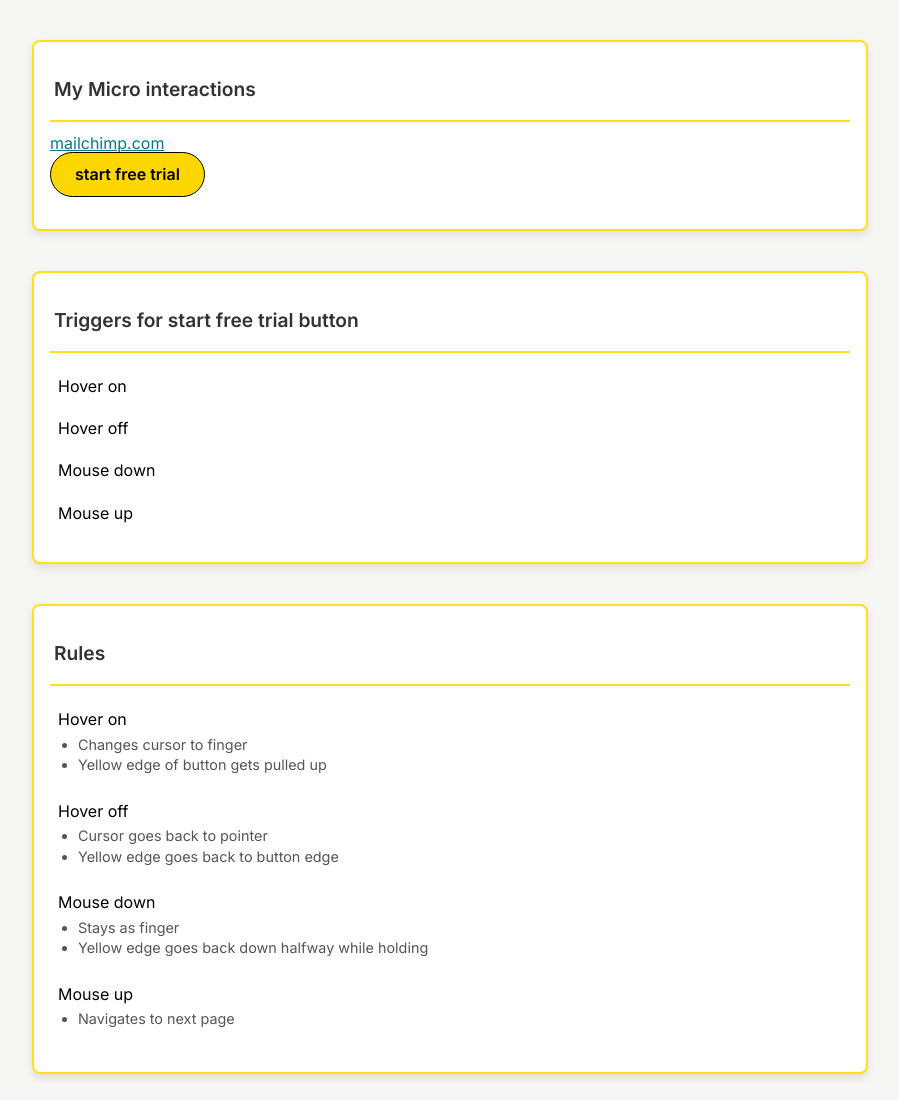
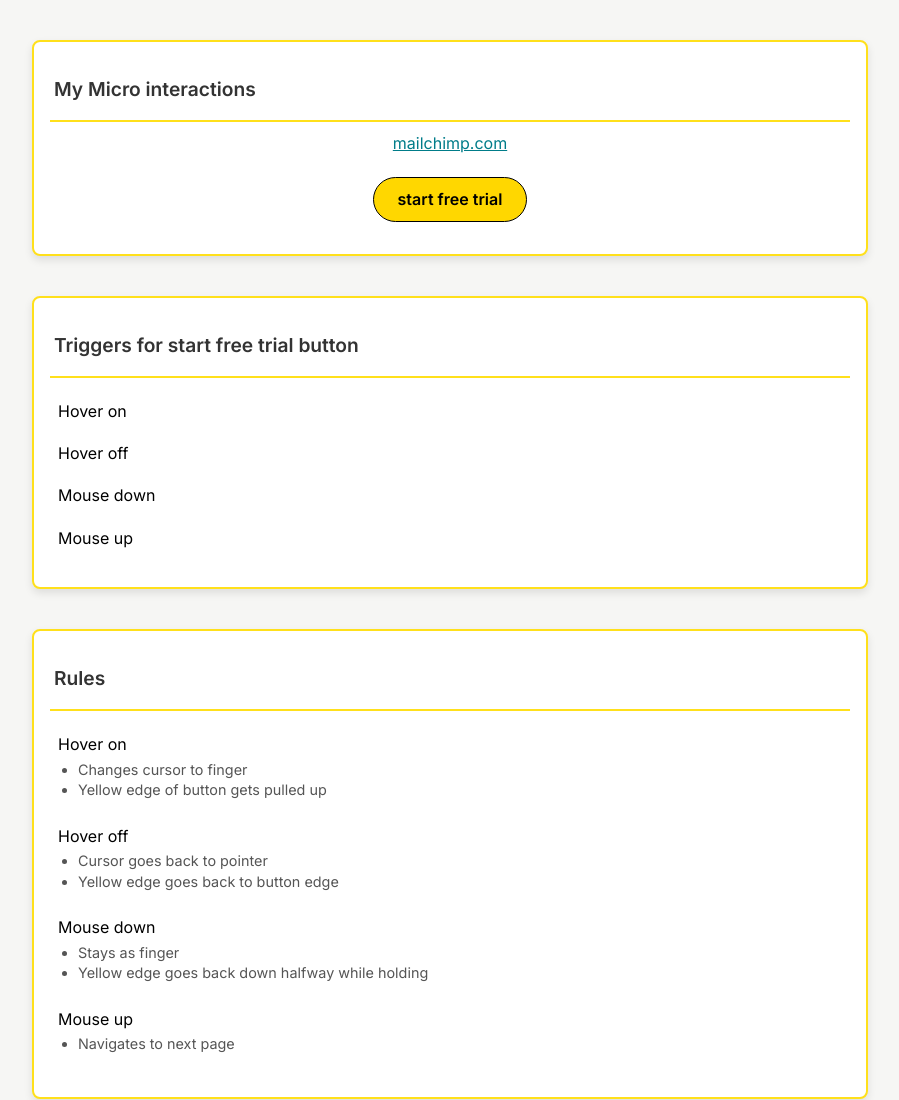
Before and after one commit to gabeferreiraa/idm241-gf379, a website: page alpha/index.html in a window 1280 px wide. Shown: the top 1100 px of the page, without its empty margins (190-1089 px from the left). Drawn offline with Linux system fonts and the light colour scheme.

Commit message:
alpha build done

```diff
--- a/alpha/index.css
+++ b/alpha/index.css
@@ -70,6 +70,14 @@ body {
 
 .card__body {
   margin-bottom: 16px;
+}
+.card__body--center {
+  margin-bottom: 16px;
+  display: flex;
+  flex-direction: column;
+  justify-content: center;
+  align-items: center;
+  gap: 25px;
 }
 
 .card__list {
--- a/alpha/index.html
+++ b/alpha/index.html
@@ -16,7 +16,7 @@
         <div class="card__header">
             <h2 class="card__title">My Micro interactions</h2>
         </div>
-        <div class="card__body">
+        <div class="card__body--center">
             <div>
               <a class="card__link" target="_blank" href="https://www.mailchimp.com">mailchimp.com</a>
             </div>
```
